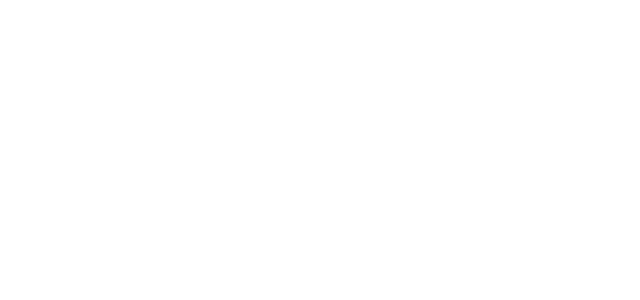
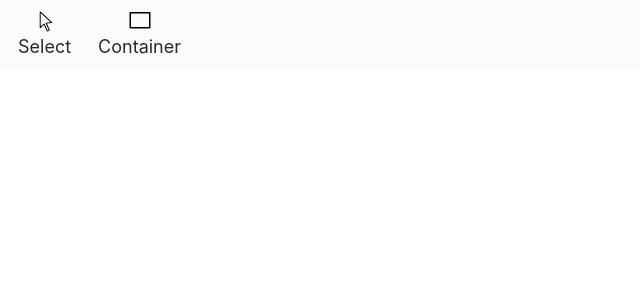
Before and after one commit to kilgarenone/webeditor2, a React (Create React App) app: page / in a window 1280 px wide. Shown: the top 300 px of the page, without its empty margins (0-640 px from the left). Built offline with nearby package versions, Linux system fonts and the light colour scheme.

Commit message:
dragging

```diff
--- a/src/App.js
+++ b/src/App.js
@@ -11,9 +11,23 @@ class App extends Component {
   render() {
     return (
       <>
+        <header className="header">
+          <div className="tool">
+            <svg width="24" height="24" viewBox="0 0 50 50">
+              <path d="M14.8 5a.9.9 0 0 0-.2 0l-.1.1-.2.2-.2.2v.2l-.1.1V39a1 1 0 0 0 1.7.7l7.2-6.8 5.9 13.5a1 1 0 0 0 1.3.5l4.4-2c.5-.2.7-.8.5-1.3l-6-13.3 10-.9c.5 0 .8-.3 1-.7a1 1 0 0 0-.3-1L15.8 5.4l-.1-.1-.1-.1-.1-.1h-.2l-.1-.1H15 15h-.1-.1zM16 8.3l20.7 19.3-9.4.8a1 1 0 0 0-.8.5 1 1 0 0 0 0 1l6.3 13.6-2.6 1.2-6-13.9a1 1 0 0 0-1.6-.3L16 36.7z" />
+            </svg>
+            <label>Select</label>
+          </div>
+          <div className="tool">
+            <svg width="24" height="24" viewBox="0 0 16 16">
+              <path d="M1.5 2c-.3 0-.5.2-.5.5v10c0 .3.2.5.5.5h13c.3 0 .5-.2.5-.5v-10c0-.3-.2-.5-.5-.5zM2 3h12v9H2z" />
+            </svg>
+            <label>Container</label>
+          </div>
+        </header>
         <div id="canvas" />
-        <div class="dimension-indicator" />
-        <div class="shape-handlers" />
+        <div className="dimension-indicator" />
+        <div className="shape-handlers" />
       </>
     );
   }
--- a/src/container.js
+++ b/src/container.js
@@ -11,11 +11,20 @@ export default function prepareContainerCreationProcess() {
     "dimension-indicator"
   )[0];
   shapeHandlers = document.getElementsByClassName("shape-handlers")[0];
-  document.body.addEventListener("mousedown", handleContainerCreation, false);
-  // document.body.addEventListener("click", handleTextCreation, false);
+  canvas.addEventListener("mousedown", handleContainerCreation, false);
+
+  // canvas.addEventListener("click", handleTextCreation, false);
+}
+
+function handleMouseoverContainer(e) {
+  e.target.classList.add("hovered");
+}
+function handleMouseoutContainer(e) {
+  e.target.classList.remove("hovered");
 }
 
 function handleContainerCreation(e) {
+  console.log(e, window);
   console.log("handleContainerCreation", e);
   dimensionIndicator.style.opacity = 1;
   shapeHandlers.style.opacity = 1;
@@ -24,14 +33,11 @@ function handleContainerCreation(e) {
 
   dimensionIndicator.style.transform = `translate(${startX}px, ${startY -
     25}px)`;
-  shapeHandlers.style.transform = `translate(${startX}px, ${startY}px)`;
-  document.body.style.cursor = "crosshair";
+  shapeHandlers.style.transform = `translate(${startX}px, ${startY -
+    window.pageYOffset}px)`;
+  canvas.style.cursor = "crosshair";
 
-  document.body.addEventListener(
-    "mousemove",
-    handleContainerShapeSizing,
-    false
-  );
+  canvas.addEventListener("mousemove", handleContainerShapeSizing, false);
 
   document.body.addEventListener("mouseup", handleContainerOnMouseUp, false);
   // TODO: revisit this implementation
@@ -58,28 +64,38 @@ function handleContainerShapeSizing(e) {
     dimensionIndicator.innerHTML = `${width}, ${height}`;
     shapeHandlers.style.transform = `translate(${
       e.pageX - startX < 0 ? e.pageX : startX
-    }px, ${e.pageY - startY < 0 ? e.pageY : startY}px)`;
+    }px, ${e.pageY - startY < 0 ? e.pageY : startY - window.pageYOffset}px)`;
     shapeHandlers.style.width = `${width}px`;
     shapeHandlers.style.height = `${height}px`;
   });
 }
 
 function handleContainerOnMouseUp(e) {
-  document.body.removeEventListener(
-    "mousemove",
-    handleContainerShapeSizing,
-    false
-  );
+  canvas.removeEventListener("mousemove", handleContainerShapeSizing, false);
   document.body.removeEventListener("mouseup", handleContainerOnMouseUp, false);
-  document.body.style.cursor = "default";
+  canvas.style.cursor = "default";
   createRectangle();
   dimensionIndicator.style.opacity = 0;
+}
+
+function handleClickContainer(e) {
+  e.stopPropagation();
+  shapeHandlers.style.transform = `translate(${e.target.style.left}px ${
+    e.target.style.top
+  }px)`;
+  shapeHandlers.style.width = `${e.target.style.width}px`;
+  shapeHandlers.style.width = `${e.target.style.height}px`;
+  shapeHandlers.style.opacity = 1;
 }
 
 function createRectangle() {
   const [x, y] = getXYFromTransform(shapeHandlers);
   container = document.createElement("div");
   container.className = "container";
+  container.addEventListener("mouseover", handleMouseoverContainer, false);
+  container.addEventListener("mouseout", handleMouseoutContainer, false);
+  container.addEventListener("click", handleClickContainer, false);
+
   requestAnimationFrame(() => {
     container.style.position = "absolute";
     container.style.width = `${shapeHandlers.style.width}`;
--- a/src/index.css
+++ b/src/index.css
@@ -1,6 +1,7 @@
 #canvas {
   user-select: none;
   height: 100vh;
+  margin-top: 70px;
 }
 
 .shape-handlers {
@@ -14,23 +15,105 @@
   background-color: #d3d3d3;
 }
 
+.hovered {
+  outline: 1px solid blue;
+}
+
 .dimension-indicator {
   position: fixed;
   white-space: nowrap;
   top: 0;
   opacity: 0;
 }
-body {
+
+.header {
+  position: fixed;
+  display: flex;
+  top: 0;
+  left: 0;
+  right: 0;
+  z-index: 1;
+  padding: 0.5rem 1rem;
+  height: 70px;
+  background-color: #fbfbfb;
+}
+
+.tool {
+  display: flex;
+  flex-direction: column;
+  align-items: center;
+}
+.tool:not(:last-child) {
+  margin-right: 1.5rem;
+}
+
+*,
+*::before,
+*::after {
+  box-sizing: inherit;
+}
+
+html {
+  font-family: -apple-system, system-ui, BlinkMacSystemFont, "Segoe UI",
+    Helvetica, Arial, sans-serif, "Apple Color Emoji", "Segoe UI Emoji",
+    "Segoe UI Symbol";
+  font-size: 1.125em;
+  font-style: normal;
+  font-weight: 400;
+  -webkit-text-size-adjust: 100%;
+  /* Font varient */
+  font-variant-ligatures: none;
+  -webkit-font-variant-ligatures: none;
+  /* Smoothing */
+  text-rendering: optimizeLegibility;
+  -moz-osx-font-smoothing: grayscale;
+  -moz-font-feature-settings: "liga" on;
+  font-smoothing: antialiased;
+  -webkit-font-smoothing: antialiased;
+  box-sizing: border-box;
+  line-height: 1.5;
+  word-wrap: break-word;
+  color: rgba(0, 0, 0, 0.84);
+}
+
+blockquote,
+body,
+dd,
+dl,
+fieldset,
+figure,
+h1,
+h2,
+h3,
+h4,
+h5,
+h6,
+hr,
+legend,
+ol,
+p,
+pre,
+ul {
   margin: 0;
   padding: 0;
-  font-family: -apple-system, BlinkMacSystemFont, "Segoe UI", "Roboto", "Oxygen",
-    "Ubuntu", "Cantarell", "Fira Sans", "Droid Sans", "Helvetica Neue",
-    sans-serif;
-  -webkit-font-smoothing: antialiased;
-  -moz-osx-font-smoothing: grayscale;
 }
 
-code {
-  font-family: source-code-pro, Menlo, Monaco, Consolas, "Courier New",
-    monospace;
+main,
+li {
+  display: block;
 }
+
+strong {
+  font-weight: bold;
+}
+
+a {
+  color: inherit;
+  text-decoration: none;
+}
+
+img {
+  max-width: 100%;
+  height: auto;
+  border: 0;
+}
```
